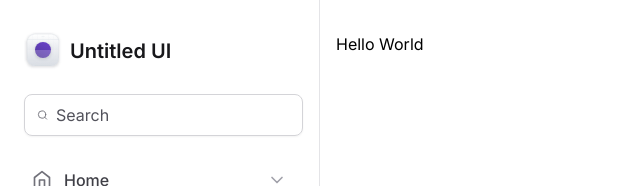
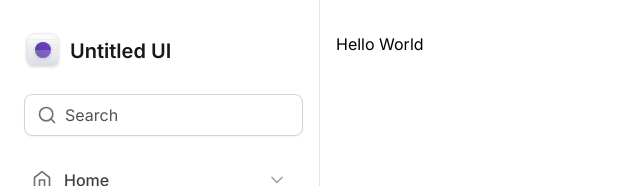
Before and after one commit to gcarniel/tailwind-next, a Next.js app: page / in a window 1280 px wide. Shown: the top 186 px of the page, without its empty margins (0-640 px from the left). Built offline with nearby package versions, Linux system fonts and the light colour scheme.

Commit message:
criando componente de input

```diff
--- /dev/null
+++ b/src/components/Input.tsx
@@ -0,0 +1,28 @@
+import { Search } from 'lucide-react'
+import { ComponentProps } from 'react'
+
+interface InputPrefixProps extends ComponentProps<'div'> {}
+export function InputPrefix(props: InputPrefixProps) {
+  return <div {...props} />
+}
+
+interface InputControlProps extends ComponentProps<'input'> {}
+export function InputControl(props: InputControlProps) {
+  return (
+    <input
+      className="flex-1 border-0 bg-transparent p-0 text-zinc-900 placeholder:text-zinc-600"
+      {...props}
+    />
+  )
+}
+
+export interface InputRootProps extends ComponentProps<'div'> {}
+
+export function InputRoot(props: InputRootProps) {
+  return (
+    <div
+      className="flex w-full items-center gap-2 rounded-lg border border-zinc-300 px-3 py-2 shadow-sm mx-1"
+      {...props}
+    ></div>
+  )
+}
--- a/src/components/Sidebar/index.tsx
+++ b/src/components/Sidebar/index.tsx
@@ -11,20 +11,19 @@ import {
 import { NavItem } from './NavItem'
 import { UsedSpaceWidget } from './UsedSpaceWidget'
 import Profile from './Profile'
+import { InputControl, InputPrefix, InputRoot } from '../Input'
 
 export function Sidebar() {
   return (
     <aside className="border-r border-zinc-200 px-5 py-8 flex flex-col gap-6">
       <Logo />
 
-      <div className="flex w-full items-center gap-2 rounded-lg border border-zinc-300 px-3 py-2 shadow-sm mx-1">
-        <Search className="h-5 w-5 text-zinc-500" />
-
-        <input
-          className="flex-1 border-0 bg-transparent p-0 text-zinc-900 placeholder:text-zinc-600"
-          placeholder="Search"
-        />
-      </div>
+      <InputRoot>
+        <InputPrefix>
+          <Search className="h-5 w-5 text-zinc-500" />
+        </InputPrefix>
+        <InputControl placeholder="Search" />
+      </InputRoot>
 
       <nav className="space-y-0.5">
         <NavItem title="Home" icon={Home} />
```
